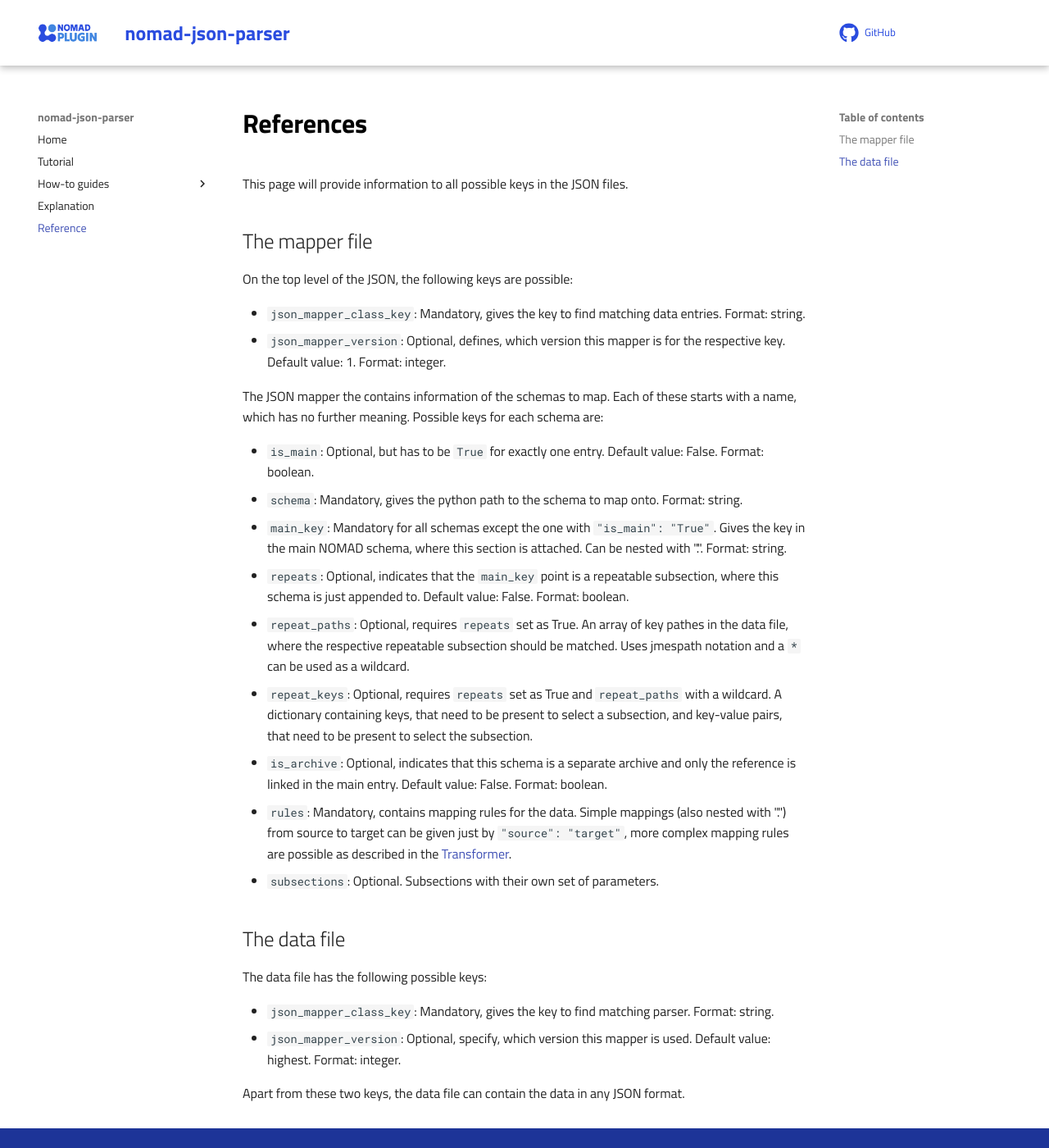
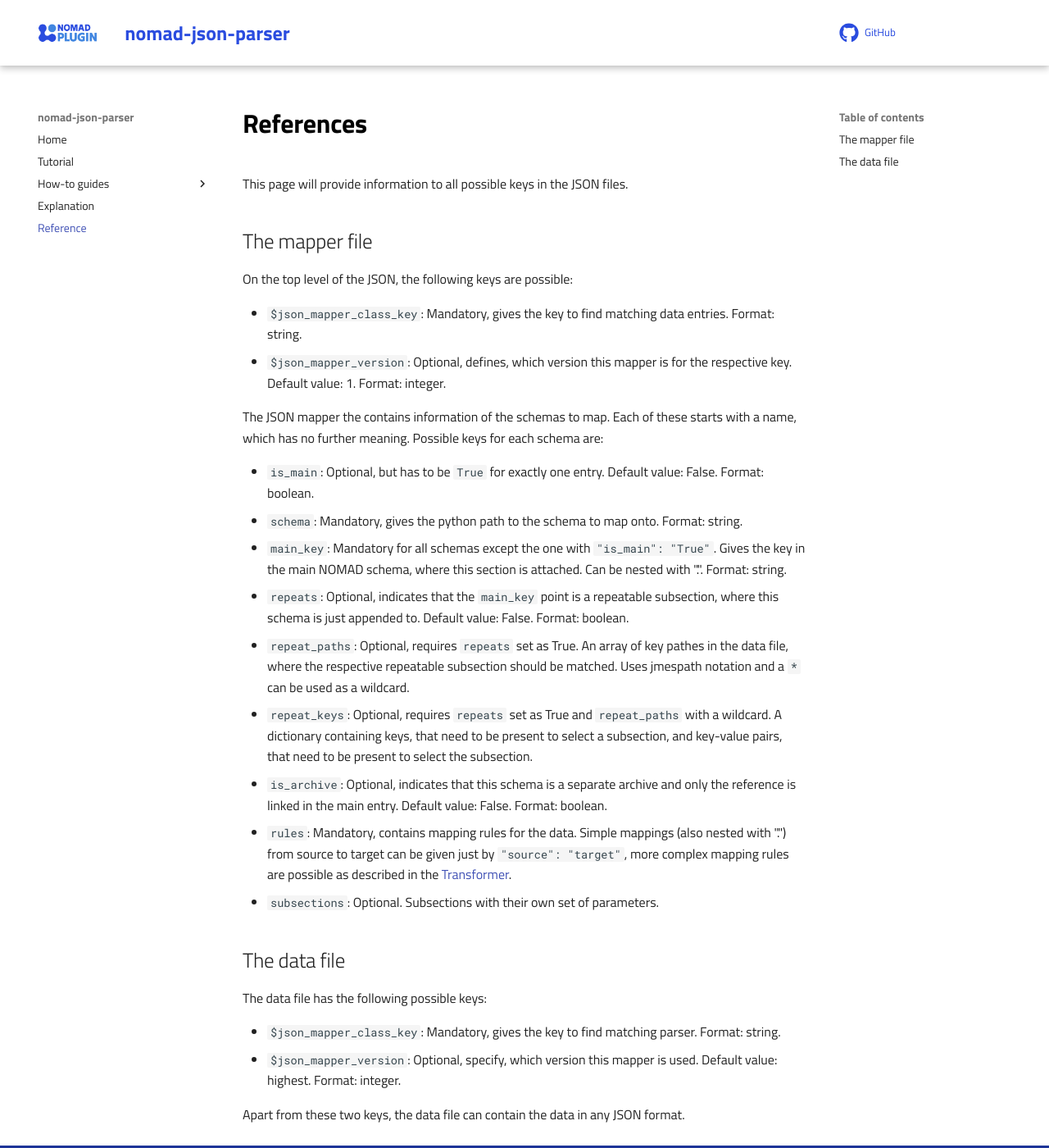
Before and after one commit to FAIRmat-NFDI/nomad-json-parser, an MkDocs documentation site: the page built from docs/reference/references.md, in a window 1280 px wide and 1400 px high. Shown: the whole window at 82% size. Built offline with MkDocs 1.6.1 and Material for MkDocs 9.7.7, drawn with Linux system fonts in a browser that asks for light colours; comment, search, counter and statistics services are not loaded.

Commit message:
Fixed documentation issues

````diff
--- a/docs/reference/references.md
+++ b/docs/reference/references.md
@@ -6,8 +6,8 @@ This page will provide information to all possible keys in the JSON files.
 
 On the top level of the JSON, the following keys are possible:
 
-- ```json_mapper_class_key```: Mandatory, gives the key to find matching data entries. Format: string.
-- ```json_mapper_version```: Optional, defines, which version this mapper is for the respective key. Default value: 1. Format: integer.
+- ```$json_mapper_class_key```: Mandatory, gives the key to find matching data entries. Format: string.
+- ```$json_mapper_version```: Optional, defines, which version this mapper is for the respective key. Default value: 1. Format: integer.
 
 The JSON mapper the contains information of the schemas to map. Each of these starts with a name, which has no further meaning. Possible keys for each schema are:
 
@@ -25,7 +25,7 @@ The JSON mapper the contains information of the schemas to map. Each of these st
 
 The data file has the following possible keys:
 
-- ```json_mapper_class_key```: Mandatory, gives the key to find matching parser. Format: string.
-- ```json_mapper_version```: Optional, specify, which version this mapper is used. Default value: highest. Format: integer.
+- ```$json_mapper_class_key```: Mandatory, gives the key to find matching parser. Format: string.
+- ```$json_mapper_version```: Optional, specify, which version this mapper is used. Default value: highest. Format: integer.
 
 Apart from these two keys, the data file can contain the data in any JSON format.
````
Also changed, not shown: docs/explanation/explanation.md (+3 -3 lines), docs/tutorial/tutorial.md (+2 -2 lines).
